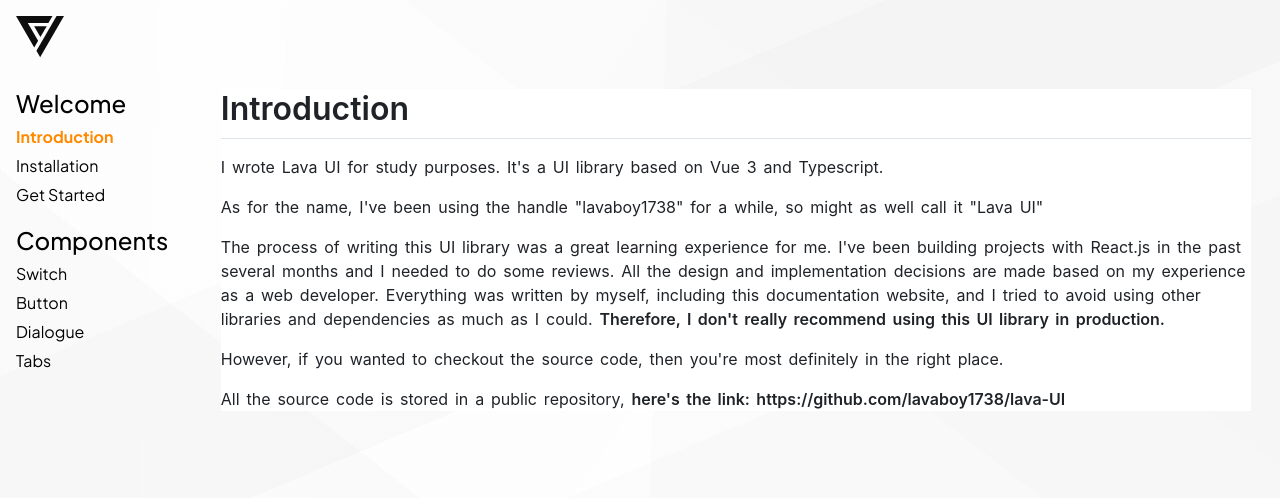
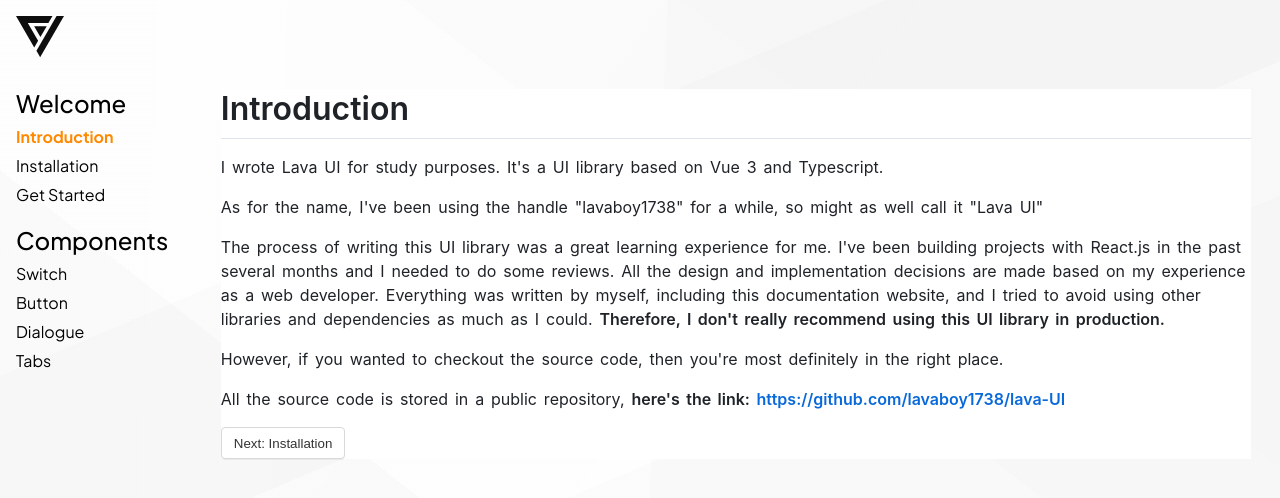
Before and after one commit to lavaboy1738/lava-UI, a Vue app: page /#/docs in a window 1280 px wide. Both pictures are taken after a click on the button "Next: Introduction". Shown: the top 498 px of the page. Built offline with nearby package versions, Linux system fonts and the light colour scheme.

Commit message:
intro page complete

```diff
--- a/src/views/Intro.vue
+++ b/src/views/Intro.vue
@@ -9,6 +9,14 @@
             Everything was written by myself, including this documentation website, and I tried to avoid using other libraries and dependencies as much as I could.
             <strong>Therefore, I don't really recommend using this UI library in production.</strong></p>
             <p>However, if you wanted to checkout the source code, then you're most definitely in the right place.</p>
-        <p>All the source code is stored in a public repository, <strong>here's the link: https://github.com/lavaboy1738/lava-UI</strong></p>
+        <p>All the source code is stored in a public repository, <strong>here's the link: <a href="https://github.com/lavaboy1738/lava-UI">https://github.com/lavaboy1738/lava-UI</a></strong></p>
+        <Button @click="$router.push('installation')">Next: Installation</Button>
     </article>
 </template>
+
+<script lang="ts">
+import Button from "../library/Button.vue";
+export default {
+    components:{Button}
+}
+</script>
```
